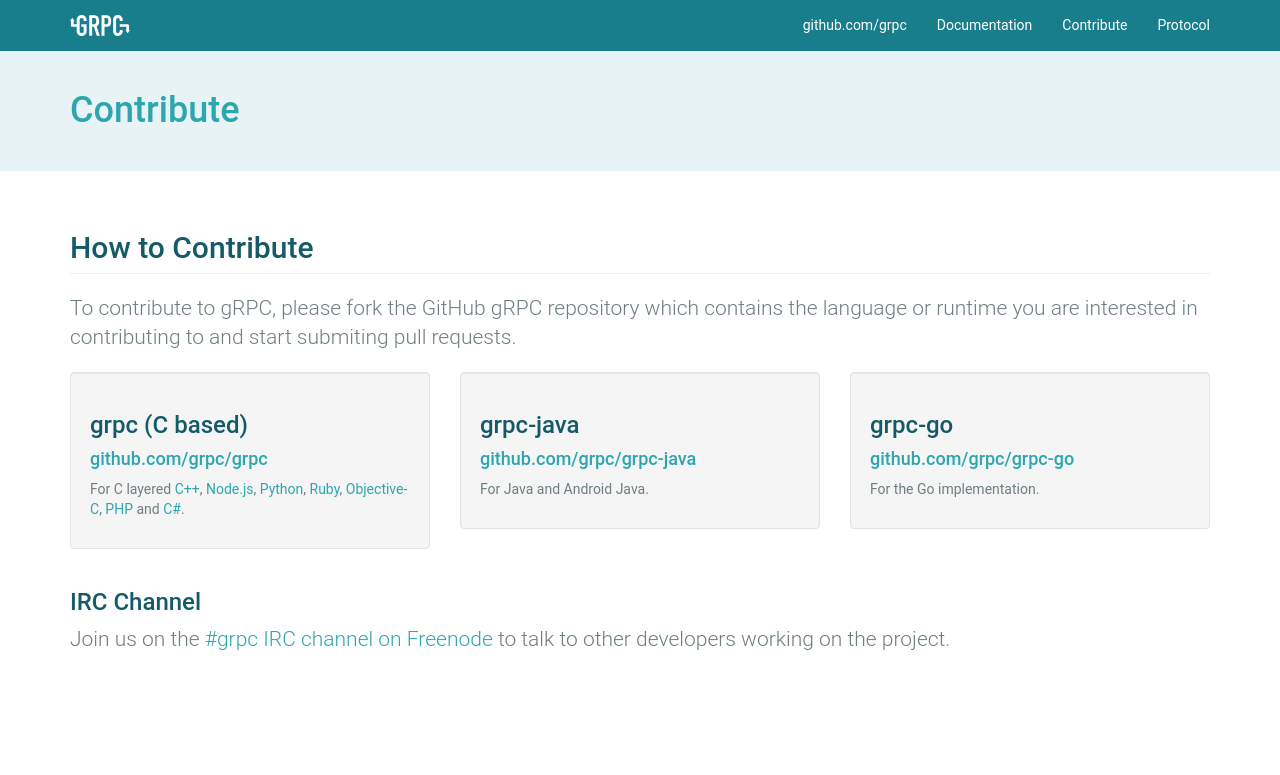
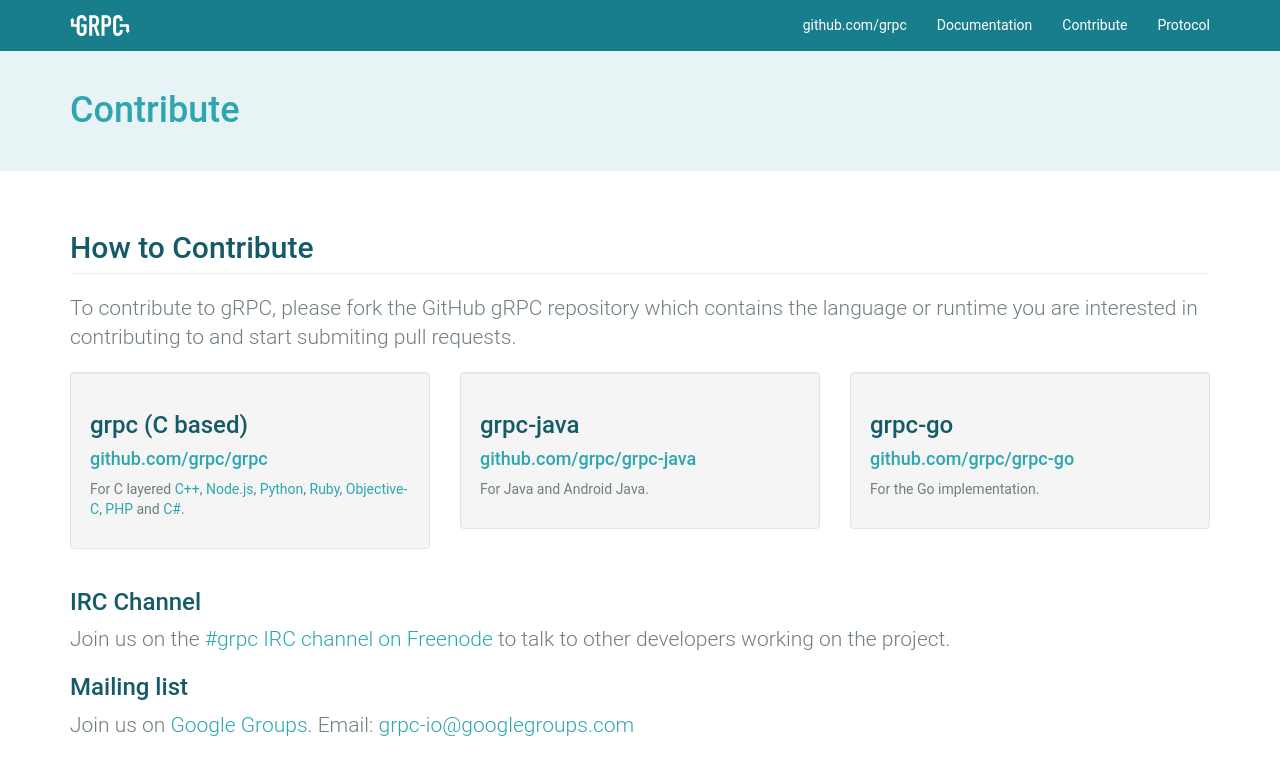
Before and after one commit to grpc/grpc.github.io, a Jekyll site: the page built from contribute/index.html, in a window 1280 px wide. Shown: the top 775 px of the page. Built offline with Jekyll 4.4.1, drawn with Linux system fonts in a browser that asks for light colours; nearby versions of some CDN libraries; library files that are not in the unit come from our copies.

Commit message:
Add Mailing list to contribute page.

```diff
--- a/contribute/index.html
+++ b/contribute/index.html
@@ -33,3 +33,6 @@
 
 <h3>IRC Channel</h3>
 <p class="lead">Join us on the <a href="http://webchat.freenode.net/?channels=grpc">#grpc IRC channel on Freenode</a> to talk to other developers working on the project.</p>
+
+<h3>Mailing list</h3>
+<p class="lead">Join us on <a href="https://groups.google.com/forum/#!forum/grpc-io">Google Groups</a>. Email: <a href="mailto:grpc-io@googlegroups.com" itemprop="email">grpc-io@googlegroups.com</a></p>
```
